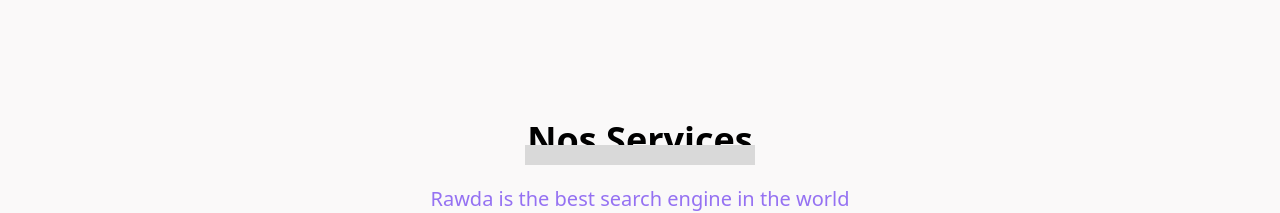
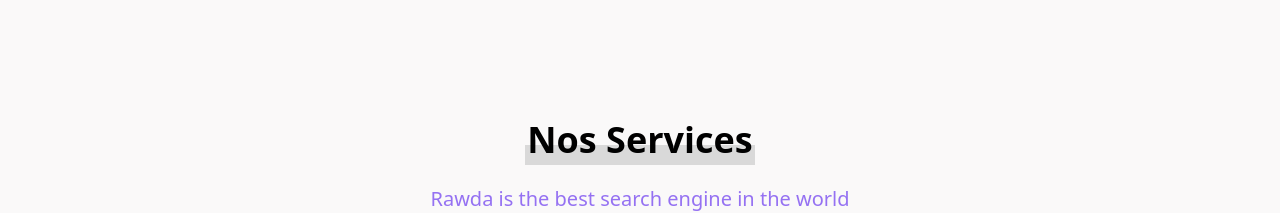
Before and after one commit to thenotoriousmehdi/Rawda-Front, a React (Create React App) app: page / in a window 1280 px wide. Shown: the part 920-1133 px from the top of the page. Built offline with nearby package versions, Linux system fonts and the light colour scheme.

Commit message:
Update Services.js

```diff
--- a/src/Components/Services.js
+++ b/src/Components/Services.js
@@ -15,7 +15,7 @@
       id="services"
     >
       <div className="flex flex-col items-center gap-y-4 md:gap-y-0">
-        <p className="  text-center text-3xl md:text-4xl font-bold text-Poppins ">Nos Services</p>
+        <p className="  text-center text-3xl md:text-4xl font-bold text-Poppins z-10 ">Nos Services</p>
       <div className="  mb-[20px] w-[200px] md:w-[230px] h-[20px] md:mt-[-15px]  bg-rawdayellow shadow-rawdayellow "></div></div>
 
       <p className="text-sm md:text-xl font-medium font-Poppins text-rawdapurple text-opacity-70  text-center md:mb-16">Rawda is the best search engine in the world</p>
```
